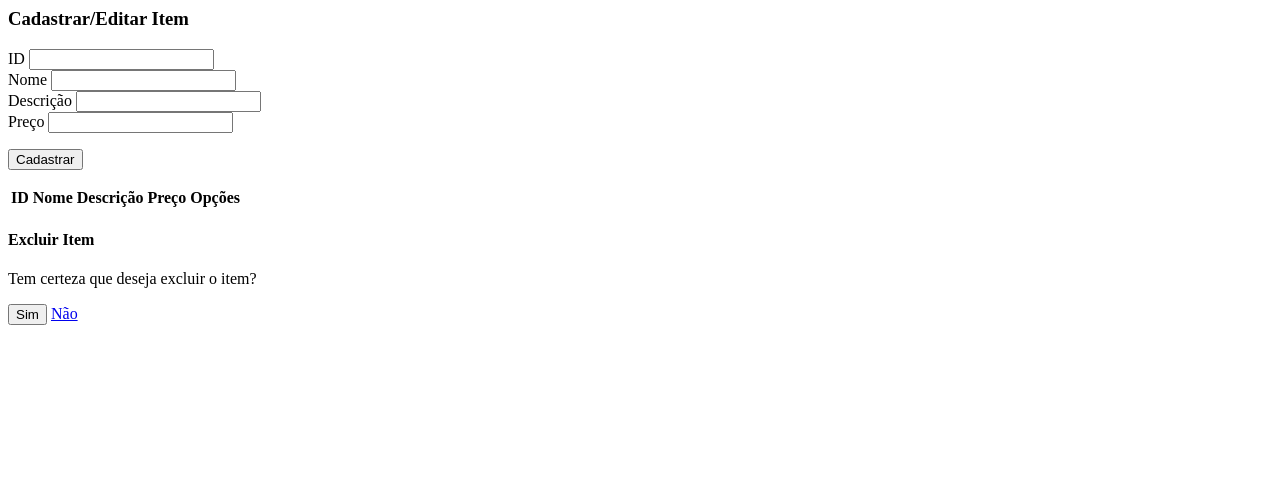
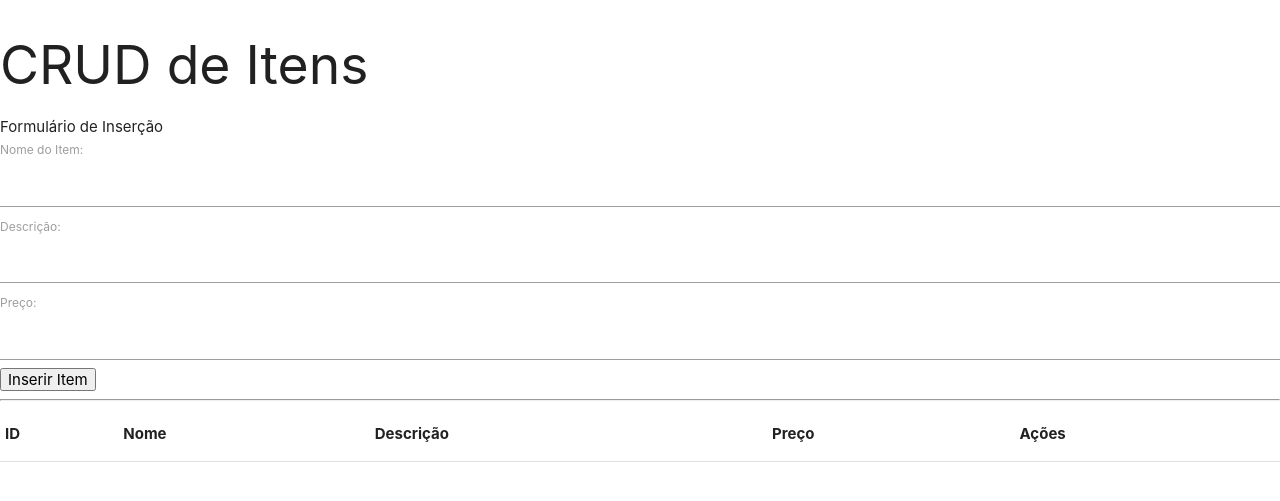
Before and after one commit to LADCSoares/Cruds_LB, a PHP site: page /formItens.php in a window 1280 px wide. Shown: the top 501 px of the page. Run offline with PHP 8.4, Linux system fonts and the light colour scheme; lists and menus that the app fills with data are empty.

Commit message:
Update formItens.php

```diff
--- a/formItens.php
+++ b/formItens.php
@@ -1,181 +1,199 @@
-<!-- Parte do formulário para cadastrar/editar itens -->
-<div class="container col s6 offset-s3 borda orange lighten-5">
-    <h3 class="center-align titulo">Cadastrar/Editar Item</h3>
-    <form id="form" onsubmit="return salvarItem(event);">
-        <div class="input-field prefix-active">
-            <label class="active" for="id">ID</label>
-            <input type="text" name="id" required readonly>
-        </div>
+<!DOCTYPE html>
+<html lang="pt-BR">
 
-        <div class="input-field prefix-active">
-            <label for="nome">Nome</label>
-            <input type="text" name="nome" required>
-        </div>
+<head>
+    <meta charset="UTF-8">
+    <meta name="viewport" content="width=device-width, initial-scale=1.0">
+    <title>CRUD de Itens</title>
+    <script src="https://code.jquery.com/jquery-3.6.4.min.js"></script>
+      <!--Import Google Icon Font-->
+    <link href="https://fonts.googleapis.com/icon?family=Material+Icons" rel="stylesheet">
+    <!--Import materialize.css-->
+    <link type="text/css" rel="stylesheet" href="css/materialize.css" media="screen,projection" />
+    <link rel="stylesheet" href="css/estilo.css">
+    <!--Let browser know website is optimized for mobile-->
+    <meta name="viewport" content="width=device-width, initial-scale=1.0" />
 
-        <div class="input-field prefix.active">
-            <label for="descricao">Descrição</label>
-            <input type="text" name="descricao" required>
-        </div>
+    <!-- Baixa e usa CSS na CDN-->
+    <!--<link rel="stylesheet" href="https://cdnjs.cloudflare.com/ajax/libs/materialize/1.0.0/css/materialize.min.css">-->
 
-        <div class="input-field prefix.active">
-            <label for="preco">Preço</label>
-            <input type="text" name="preco" required>
-        </div>
+    <!-- Compiled and minified JavaScript -->
+    <!-- <script src="https://cdnjs.cloudflare.com/ajax/libs/materialize/1.0.0/js/materialize.min.js"></script>-->
+    <script src="https://code.jquery.com/jquery-3.6.4.min.js"></script>
+ </head>
 
-        <p class="center-align">
-            <button class="waves-effect waves-light btn #00695c teal darken-3 white-text brown lighten-1" type="submit">
-                <i class="material-icons left"></i>Cadastrar
-            </button>
-        </p>
+<body>
+    <h2>CRUD de Itens</h2>
+
+    Formulário de Inserção
+    <form id="formInserir">
+        <label for="nome">Nome do Item:</label>
+        <input type="text" id="nome" name="nome" required><br>
+
+        <label for="descricao">Descrição:</label>
+        <input type="text" id="descricao" name="descricao" required><br>
+
+        <label for="preco">Preço:</label>
+        <input type="text" id="preco" name="preco" required><br>
+
+        <button type="submit">Inserir Item</button>
     </form>
-</div>
 
-<!-- Tabela para listar itens -->
-<div class="row">
-    <article class="col s10 offset-s1">
-        <table class="responsive-table striped ftabela">
-            <thead class="titulo">
+    <hr>
+
+    <!-- Tabela de Celulares -->
+    <table border="1" id="tabelaItens">
+        <thead>
             <tr>
                 <th>ID</th>
                 <th>Nome</th>
                 <th>Descrição</th>
                 <th>Preço</th>
-                    <th colspan="2">Opções</th>
+                <th>Ações</th>
             </tr>
         </thead>
-            <tbody id="itens">
-                <!-- Os itens serão listados aqui dinamicamente -->
+        <tbody id="listaItens">
+            <!-- A lista de celulares será carregada aqui usando Ajax -->
         </tbody>
     </table>
-    </article>
+
+    <!-- Modal de Edição -->
+    <div id="modalEditar" class="modal">
+        <div class="modal-content">
+            <h4>Editar Item</h4>
+            <form id="formEditar">
+                <input type="hidden" id="editId" name="id">
+                <label for="editNome">Marca:</label>
+                <input type="text" id="editNome" name="nome" required><br>
+
+                <label for="editDescricao">Descrição:</label>
+                <input type="text" id="editDescricao" name="descricao" required><br>
+
+                <label for="editPreco">Preço:</label>
+                <input type="text" id="editPreco" name="preco" required><br>
+
+                <button type="submit">Salvar</button>
+            </form>
         </div>
-
-<!-- Modais -->
-<div id="modalEditar" class="modal">
-    <!-- Conteúdo do modal de edição -->
-</div>
-
-<div id="modalExcluir" class="modal">
-    <div class="modal-content">
-        <h4>Excluir Item</h4>
-        <p>Tem certeza que deseja excluir o item?</p>
-    </div>
-    <div class="modal-footer center">
-        <button id="btn-sim" class="modal-close waves-effect waves-green btn-flat" onclick="excluir();">Sim</button>
-        <a href="#!" class="modal-close waves-effect waves-red btn-flat">Não</a>
+        <div class="modal-footer">
+            <a href="#!" class="modal-close waves-effect waves-green btn-flat">Fechar</a>
         </div>
     </div>
 
     <script>
-        $(document).ready(function() {
-            listarItens();
+        $(document).ready(function () {
+    function carregarCelulares() {
+        $.ajax({
+            url: 'listar_itens.php',
+            type: 'GET',
+            dataType: 'json',
+            success: function (data) {
+                var listaCelulares = $('#listaItens');
+                listaCelulares.empty();
+
+                for (var i = 0; i < data.length; i++) {
+                    var botaoEditar = '<button class="btn-editar" data-id="' + data[i].id + '" data-marca="' + data[i].marca +
+                        '" data-modelo="' + data[i].modelo + '" data-preco="' + data[i].preco + '">Editar</button>';
+
+                    var botaoExcluir = '<button class="btn-excluir" data-id="' + data[i].id + '">Excluir</button>';
+
+                    listaCelulares.append('<tr><td>' + data[i].id + '</td><td>' + data[i].marca + '</td><td>' + data[i].modelo +
+                        '</td><td>' + data[i].preco +
+                        '</td><td>' + botaoEditar + ' ' + botaoExcluir + '</td></tr>');
+                }
+
+                // Adiciona o evento de click para o botão excluir
+                $('.btn-excluir').click(function () {
+                    var id = $(this).data('id');
+                    if (confirm("Tem certeza que deseja excluir este celular?")) {
+                        excluirCelular(id);
+                    }
                 });
 
-        function listarItens() {
-            $.ajax({
-                url: 'listarItens.php',
-                type: 'GET',
-                dataType: 'json',
-                success: function(data) {
-                    exibirItens(data);
+                // Inicializa o modal
+                var modals = document.querySelectorAll('.modal');
+                M.Modal.init(modals);
             },
-                error: function(error) {
-                    console.log(error);
+            error: function (xhr, status, error) {
+                console.error('Erro ao carregar a lista de celulares: ' + error);
             }
         });
     }
 
-        function exibirItens(itens) {
-            var tabela = $('#tabelaItens');
-            tabela.empty();
+    $('#formInserir').submit(function (e) {
+        e.preventDefault();
+        var formData = $(this).serialize();
 
-            for (var i = 0; i < itens.length; i++) {
-                var item = itens[i];
-                var linha = $('<tr>');
-                linha.append('<td>' + item.id + '</td>');
-                linha.append('<td>' + item.nome + '</td>');
-                linha.append('<td>' + item.descricao + '</td>');
-                linha.append('<td>' + item.preco + '</td>');
-                linha.append('<td><button onclick="editarItens(' + item.id + ')">Editar</button> | <button onclick="excluirItens(' + item.id + ')">Excluir</button></td>');
-
-                tabela.append(linha);
+        $.ajax({
+            url: 'inserir_celular.php',
+            type: 'POST',
+            data: formData,
+            success: function () {
+                carregarCelulares();
+                $('#formInserir')[0].reset();
+            },
+            error: function (xhr, status, error) {
+                console.error('Erro ao inserir o celular: ' + error);
             }
-        }
-
-        function salvarItem(event) {
-            event.preventDefault();
-
-            var formData = $('#formItens').serializeArray();
-            var item = {};
-
-            $.each(formData, function(i, field) {
-                item[field.name] = field.value;
+        });
     });
 
-            var url = item.id ? 'salvarItens.php' : 'salvarItens.php';
+    $('#formEditar').submit(function (e) {
+        e.preventDefault();
+        var formData = $(this).serialize();
 
         $.ajax({
-                url: url,
-                type: item.id ? 'PUT' : 'POST',
-                dataType: 'json',
-                data: JSON.stringify(item),
-                contentType: 'application/json',
-                success: function(data) {
-                    listarItens();
-                    $('#formItens')[0].reset();
+            url: 'editar_celular.php',
+            type: 'POST',
+            data: formData,
+            success: function () {
+                carregarCelulares();
+                M.Modal.getInstance($('#modalEditar')).close(); // Feche o modal após a edição
             },
-                error: function(error) {
-                    console.log(error);
+            error: function (xhr, status, error) {
+                console.error('Erro ao editar o celular: ' + error);
             }
         });
+    });
 
-            return false;
-        }
+    $(document).on('click', '.btn-editar', function () {
+        var id = $(this).data('id');
+        var marca = $(this).data('marca');
+        var modelo = $(this).data('modelo');
+        var preco = $(this).data('preco');
+        preencherFormEditar(id, marca, modelo, preco);
+    });
 
-        function editarItem(id) {
+    carregarCelulares();
+});
+
+function excluirCelular(id) {
     $.ajax({
-                url: 'listarItens.php?id=' + id,
-                type: 'GET',
-                dataType: 'json',
-                success: function(data) {
-                    preencherFormulario(data);
+        url: 'excluir_celular.php',
+        type: 'POST',
+        data: { id: id },
+        success: function () {
+            carregarCelulares();
         },
-                error: function(error) {
-                    console.log(error);
+        error: function (xhr, status, error) {
+            console.error('Erro ao excluir o celular: ' + error);
         }
     });
 }
 
-        function excluirItem(id) {
-            $('#modal-confirmacao').modal('open');
-            idExclusao = id;
-            $.ajax({
-                url: 'excluirItens.php?id=' + id,
-                type: 'DELETE',
-                dataType: 'json',
-                success: function(data) {
-                    listarItens();
-                },
-                error: function(error) {
-                    console.log(error);
-                }
-            });
+function preencherFormEditar(id, marca, modelo, preco) {
+    $('#editId').val(id);
+    $('#editMarca').val(marca);
+    $('#editModelo').val(modelo);
+    $('#editPreco').val(preco);
+    M.Modal.getInstance($('#modalEditar')).open(); // Abra o modal usando getInstance
 }
 
-        function excluir() {
-            // Fecha o modal de confirmação
-            $('#modal-confirmacao').modal('close');
 
-            // Chama a função para excluir o item
-            excluirItem(idExclusao);
-        }
+            carregarCelulares();
+        // });
+    </script>
+     <script type="text/javascript" src="js/materialize.js"></script>
+</body>
 
-        function preencherFormulario(item) {
-            $('input[name="id"]').val(item.id);
-            $('input[name="nome"]').val(item.nome);
-            $('input[name="descricao"]').val(item.descricao);
-            $('input[name="preco"]').val(item.preco);
-        }
-    </script>
-</body>
 </html>
```
Lines whose indentation alone changed are shown as unchanged.
